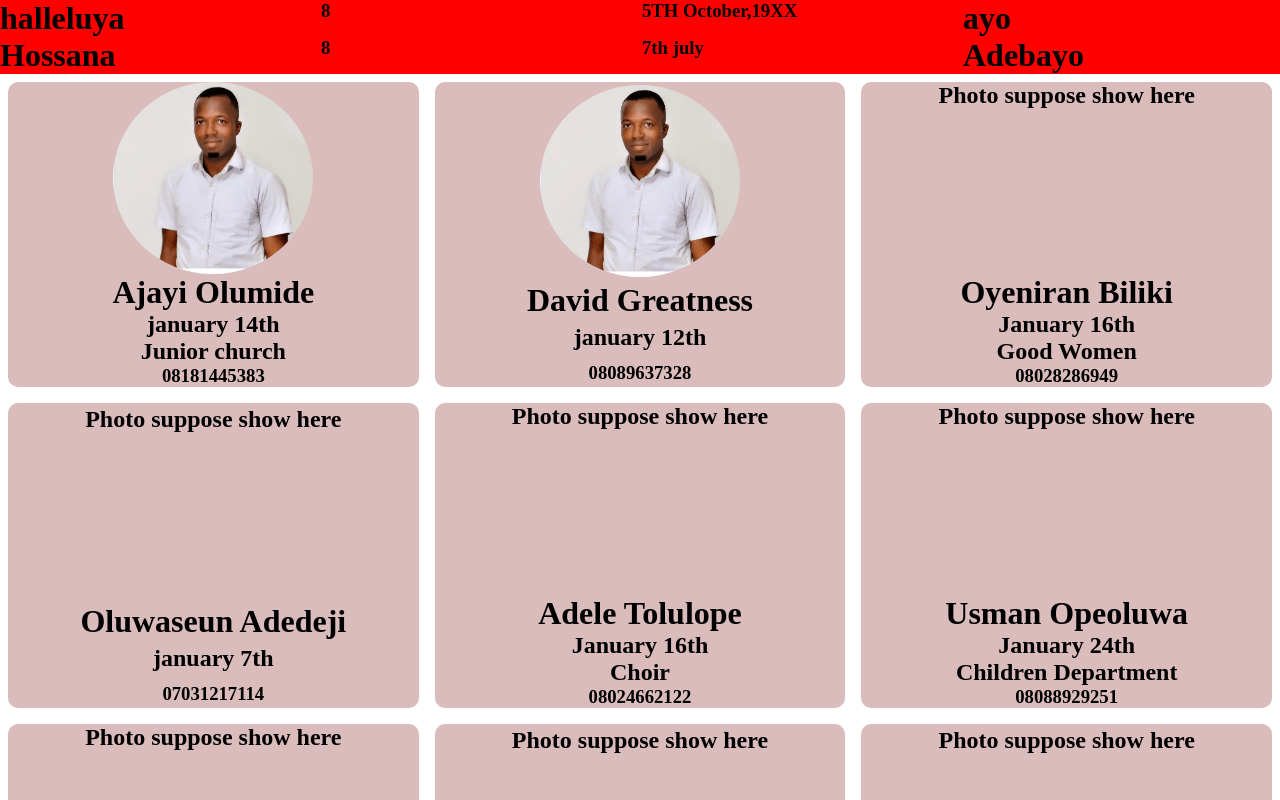
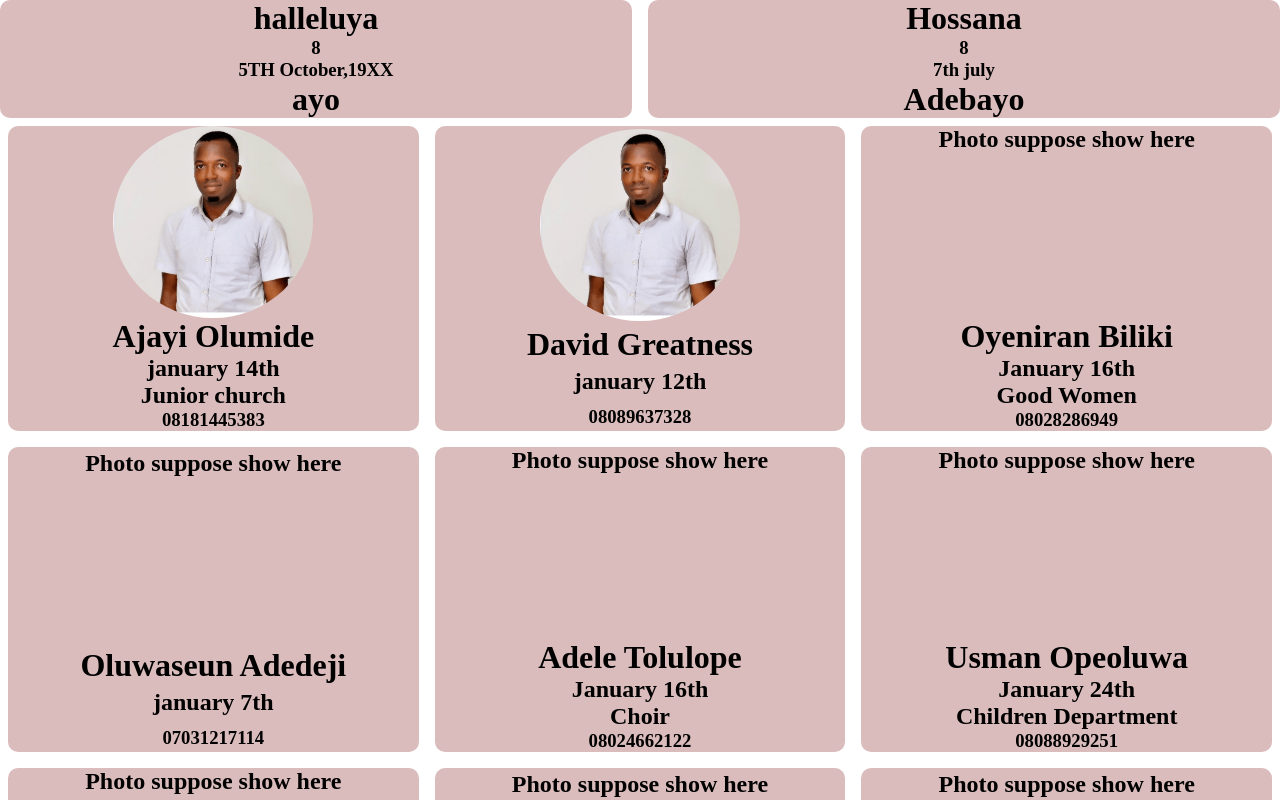
Before and after one commit to Codekazuki/40daysofreact, a React (Create React App) app: page / in a window 1280 px wide. Shown: the top 800 px of the page. Built offline with nearby package versions, Linux system fonts and the light colour scheme.

Commit message:
react sprint

```diff
--- a/src/Testing/card/Card.js
+++ b/src/Testing/card/Card.js
@@ -1,8 +1,9 @@
 import React from "react";
+import "./card.css";
 
 const Card = ({ name, phrase, num, date }) => {
   return (
-    <div className='card'>
+    <div className='acard'>
       <h1>{phrase}</h1>
       <h3>{num}</h3>
       <h3>{date}</h3>
--- a/src/Testing/card/CardList.js
+++ b/src/Testing/card/CardList.js
@@ -1,6 +1,5 @@
 import React from "react";
 import Card from "./Card";
-import "./card.css";
 
 const details = [
   {
@@ -32,7 +31,7 @@ const CardList = () => {
       </div>
     );
   });
-  return <div>{cardList}</div>;
+  return <div className='cardlist'>{cardList}</div>;
 };
 
 export default CardList;
--- a/src/Testing/card/card.css
+++ b/src/Testing/card/card.css
@@ -3,9 +3,16 @@
   margin: 0;
   box-sizing: border-box;
 }
-.card {
+.cardlist {
   display: grid;
   grid-template-columns: repeat(auto-fit, minmax(200px, 1fr));
-  background-color: red;
-  gap: 4px;
+  gap: 1rem;
 }
+.acard {
+  display: grid;
+  place-items: center;
+  background-color: rgba(196, 150, 150, 0.63);
+  height: 100%;
+  justify-content: center;
+  border-radius: 10px;
+}
```
